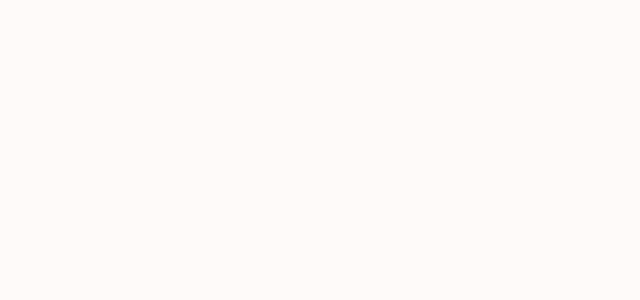
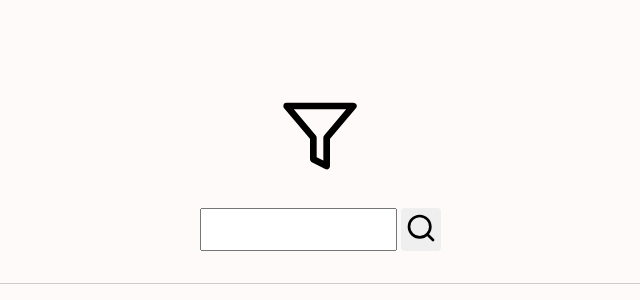
Before and after one commit to KaelHS/desafioQualyteam, a React (Create React App) app: page /query in a window 1280 px wide. Shown: the top 300 px of the page, without its empty margins (320-960 px from the left). Built offline with nearby package versions, Linux system fonts and the light colour scheme; data requests are answered from the project's data file.

Commit message:
queryPage initial structure

```diff
--- a/src/pages/Dashboard/index.tsx
+++ /dev/null
@@ -1,20 +0,0 @@
-import { Container } from './styles';
-
-export function Dashboard(){
-    return(
-        <Container>
-            <div>
-                <header>Total de Não Conformidades Cadastradas</header>
-                <p>10</p>
-            </div>
-            <div>
-                <header>Não Conformidades Resolvidas</header>
-                <p>6</p>
-            </div>
-            <div>
-                <header>Não Conformidades Pendentes</header>
-                <p>4</p>
-            </div>
-        </Container>
-    );
-}
--- a/src/pages/Dashboard/styles.ts
+++ /dev/null
@@ -1,20 +0,0 @@
-import styled from "styled-components";
-
-export const Container = styled.div`
-    display: grid;
-    grid-template-columns: repeat(3, 1fr);
-    gap: 1rem;
-
-
-    div {
-        margin: 2rem;
-        padding: 2rem;
-        height: 10rem;
-        display: flex;
-        flex-direction: column;
-        align-items: center;
-        justify-content: space-between;
-        border: 1px solid #ccc;
-        border-radius: 1.25rem;
-    }
-`;
--- /dev/null
+++ b/src/pages/QueryPage/index.tsx
@@ -0,0 +1,21 @@
+import { FiFilter, FiSearch } from "react-icons/fi";
+
+import { Container } from './styles';
+
+export function QueryPage() {
+    return(
+        <Container>
+            <section className="querySection">
+                <FiFilter size="5rem"/>
+                <div>
+                    <input type="text" />
+                    <button
+                        type="submit">
+                            <FiSearch size="2rem"/>
+                        </button>
+                </div>
+            </section>
+            <section className="resultSection"></section>
+        </Container>
+    );
+}
--- /dev/null
+++ b/src/pages/QueryPage/styles.ts
@@ -0,0 +1,41 @@
+import styled from 'styled-components';
+
+export const Container = styled.div`
+    padding: 2rem;
+    display: flex;
+    align-items: center;
+    justify-content: center;
+
+    .querySection {
+        display: flex;
+        width: 100%;
+        justify-content:center;
+        flex-direction: column;
+        align-items: center;
+        border-bottom: 1px solid #ccc;
+        margin: 4rem ;
+
+        div{
+            margin: 2rem 0 2rem;
+            display:flex;
+
+            input {
+                padding: 0.5rem;
+            }
+
+            button {
+                margin-left: 0.25rem;
+                border: none;
+                border-radius: 0.25rem;
+                padding: 0.25rem;
+
+                transition: filter 0.2s;
+
+                :hover{
+                    filter: brightness(0.9);
+                }
+
+            }
+        }
+    }
+`;
--- a/src/routes.tsx
+++ b/src/routes.tsx
@@ -1,8 +1,8 @@
 import { BrowserRouter, Route, Switch } from "react-router-dom";
-import { Dashboard } from "./pages/Dashboard";
 import { Home } from "./pages/Home";
 import Login from "./pages/Login";
 import { NonConformityInfo } from "./pages/NonConformityInfo";
+import { QueryPage } from "./pages/QueryPage";
 
 export function Routes() {
     return(
@@ -11,7 +11,7 @@ export function Routes() {
             <Route exact path="/" component={Login}/>
             <Route exact path="/nonconformity" component={Home}/>
             <Route exact path="/nonconformity/:id" component={NonConformityInfo}/>
-            <Route exact path="/dashboard" component={Dashboard} />
+            <Route exact path="/query" component={QueryPage} />
         </Switch>
     </BrowserRouter>
     );
```
